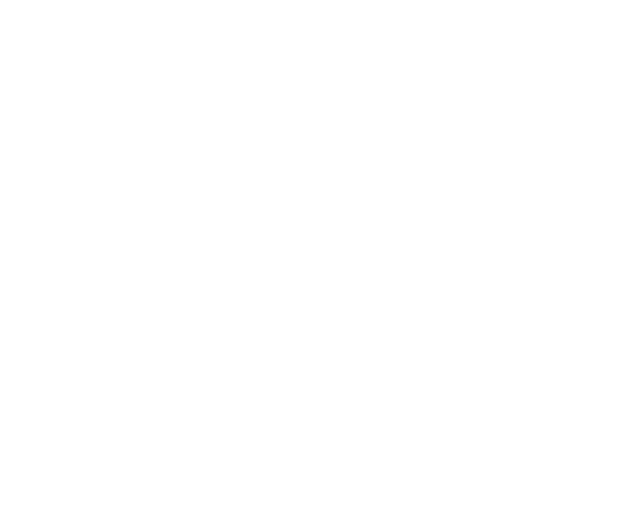
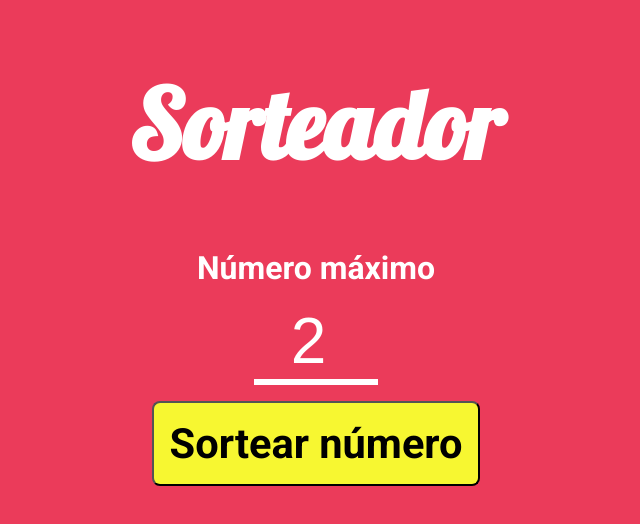
Before and after one commit to messimaromba69/3ano_exercicio02, a website: page src/index.html in a window 1280 px wide. Shown: the whole page, without its empty margins (324-964 px from the left). Drawn offline with Linux system fonts and the light colour scheme.

Commit message:
24/02/2025 ao 12:30

```diff
--- a/gruntfile.js
+++ b/gruntfile.js
@@ -3,14 +3,23 @@ module.exports = function(grunt) {
         pkg: grunt.file.readJSON('package.json'),
         sass:{
             dist:{
+                options{
+                    style: 'compressed'
+                },
                 files:{
                     'dist/styles/main.css': 'src/styles/main.scss'
                 }
+            }
+        },
+        watch:{
+            sass:{
+                files:'src/styles/**/*.scss',
+                tasks:['sass']
             }
         }
     })
 
     grunt.loadNpmTasks('grunt-contrib-sass');
 
-    grunt.registerTask('default', ['sass']);
+    grunt.registerTask('default', ['sass', 'watch']);
 }
--- a/package.json
+++ b/package.json
@@ -3,9 +3,10 @@
   "version": "1.0.0",
   "main": "index.js",
   "devDependencies": {
-    "grunt": "^1.6.1",
+    "grunt": "^1.5.3",
     "grunt-contrib-sass": "^2.0.0",
-    "sass": "^1.83.4"
+    "grunt-contrib-watch": "^1.1.0",
+    "sass": "^1.84.0"
   },
   "scripts": {
     "grunt": "grunt",
--- a/src/index.html
+++ b/src/index.html
@@ -3,10 +3,27 @@
 <head>
     <meta charset="UTF-8">
     <meta name="viewport" content="width=device-width, initial-scale=1.0">
+    <link rel="preconnect" href="https://fonts.googleapis.com">
+    <link rel="preconnect" href="https://fonts.gstatic.com" crossorigin>
+    <link href="https://fonts.googleapis.com/css2?family=Lobster&family=Roboto:ital,wght@0,700;1,700&display=swap" rel="stylesheet">
     <title>Document</title>
     <link rel="stylesheet" href="../dist/styles/main.css">
 </head>
 <body>
+    <main>
+        <h1>Sorteador</h1>
+        <form action="" id="form-sorteador">
+            <div>
+                <label for="">Número máximo</label>
+                <input type="number" id="numero-maximo" required min="2" value="2" step="1">
+            </div>
+            <button type="submit">Sortear número</button>
+        </form>
+        <div class="resultado">
+            O numero sorteado foi: <span id="resultado-valor"></span>
+        </div>
+    </main>
 
+    <script src="./scripts/main.js"></script>
 </body>
 </html>
--- a/src/styles/main.scss
+++ b/src/styles/main.scss
@@ -0,0 +1,58 @@
+$fontePrincipal: Roboto, sans-serfif;
+$fonteDoTitulo: Lobster, cursive;
+$coDoTexto: #fff;
+$corDeFundo: blue;
+$corTextoDoBotao: #000;
+$corDoFundoDoBotao: #f7f731;
+
+body {
+    background-color: $corDeFundo;
+    font-family: $fontePrincipal;
+    color: $corDoTexto
+}
+
+h1{
+    font-family: $fonteDoTitulo;
+    font-size: 3em;
+}
+main{
+    max-width: 960px;
+    width: 100%;
+    margin: 0 auto;
+    font-size: 2em;
+    text-align: center;
+}
+input{
+    display: block;
+    margin: 16px auto 0;
+    font-size: 2em;
+    max-width: 120px;
+    border: none;
+    background-color: transparent;
+    text-align: center;
+    color: $coDoTexto;
+    border-bottom: 6px solid $corDoTexto;
+}
+button{
+    padding: 116px;
+    cursor: pointer;
+    font-weight: bold;
+    font-size: 1.3rem;
+    margin-top: 16px;
+    border-radius: 8px;
+    background-color: $corDoFundoDoBotao;
+    color: $corTextoDoBotao;
+    font-family: $fontePrincipal
+}
+.resultado{
+    padding: 16px;
+    margin-top: 120px;
+    border: 8px dotted $coDoTexto;
+    display: none;
+
+    span{
+        font-weight: bold;
+        font-size: 3em;
+        display: block;
+    }
+}
```
Also changed, not shown: dist/styles/main.css, src/scripts/main.js (added), 1 other file.
